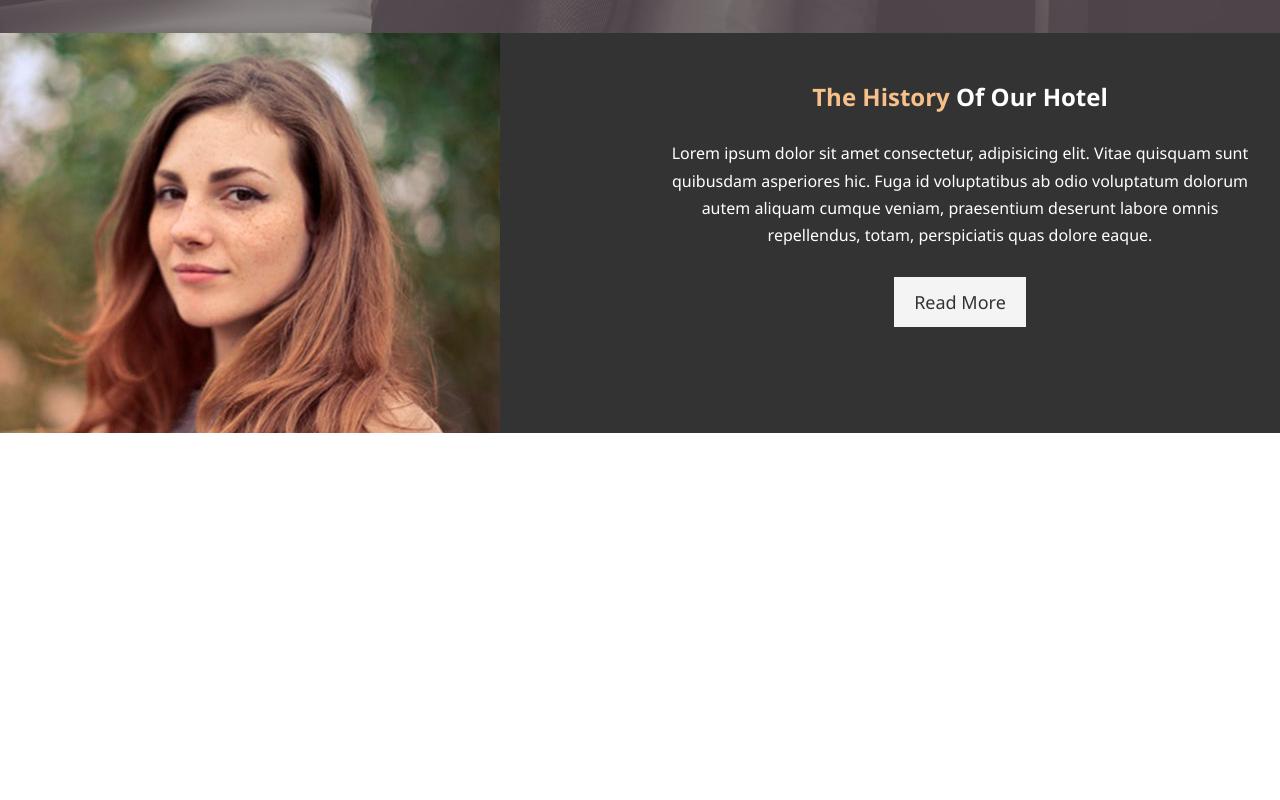
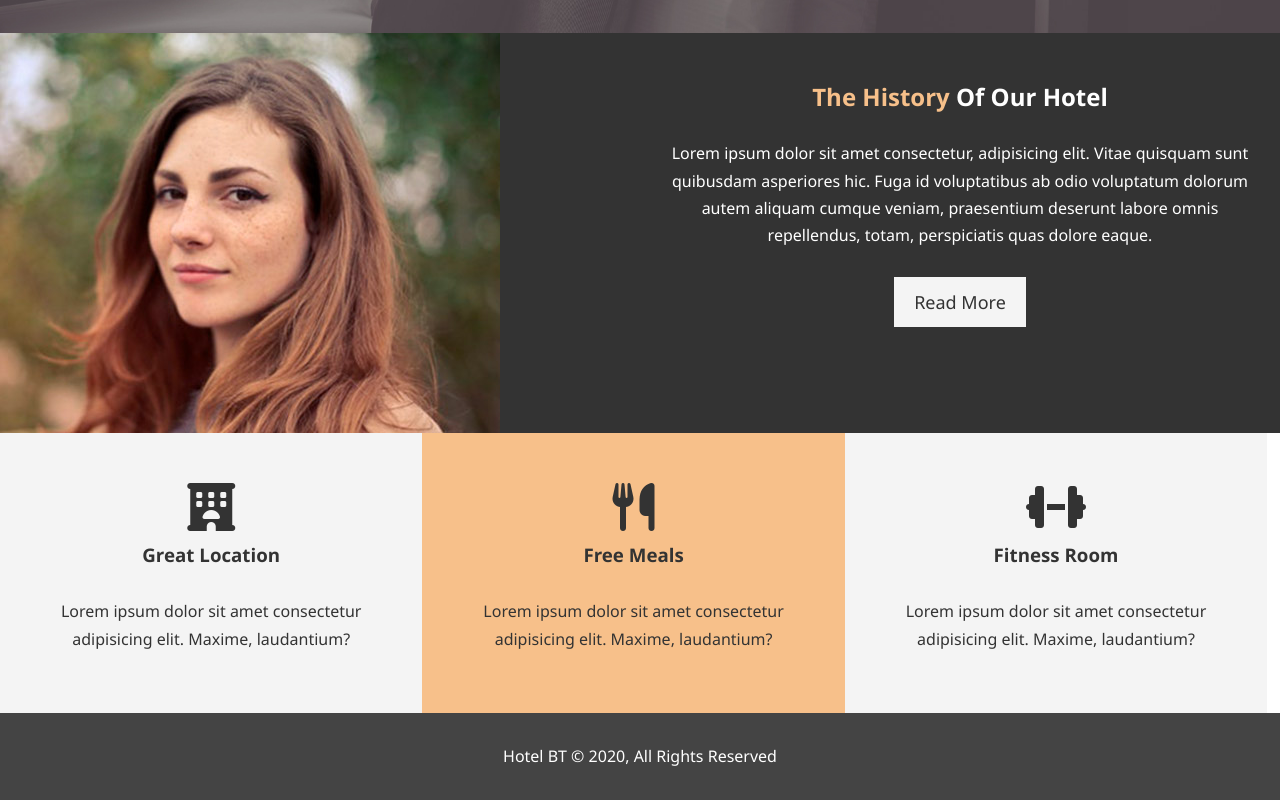
Before and after one commit to abhinavg916/hotel-website, a plain HTML site: page index.html in a window 1280 px wide. Shown: the part 634-1434 px from the top of the page. Before the commit the page ends 1067 px from the top, so only its background shows below. Drawn offline with Linux system fonts and the light colour scheme.

Commit message:
Hotel Features and Footer

```diff
--- a/css/style.css
+++ b/css/style.css
@@ -76,10 +76,13 @@ p {
 }
 
 .bg-primary {
-    background: #333;
-    color: #f7c08A;
+    background: #f7c08A;
+    color: #333;
 }
 
+.clr {
+    clear: both;
+}
 /* NavBar */
 
 #navbar {
@@ -165,3 +168,25 @@ p {
 #home-info .info-content p {
     padding-bottom: 30px;
 }
+
+/* Features */
+
+.box {
+    float: left;
+    width: 33%;
+    padding: 50px;
+    text-align: center;
+}
+
+.box i {
+    margin-bottom: 10px;
+}
+
+/* Footer */
+
+#main-footer {
+    text-align: center;
+    background: #444;
+    color: white;
+    padding: 20px;
+}
--- a/index.html
+++ b/index.html
@@ -7,6 +7,8 @@
     <meta name="description" content="Welcome to the most extraordinary hotel in Jalandhar Punjab">
     <meta name="keywords" content="hotel, jalandhar, jalandhar hotel, punjabi hotel">
     <link rel="stylesheet" href="css/style.css">
+    <link rel="stylesheet" href="../fontawesome-free-5.14.0-web/css/all.css">
+    <script src="https://kit.fontawesome.com/f9d79f9fe4.js" crossorigin="anonymous"></script>
     <title>Hotel BT | Welcome</title>
 </head>
 
@@ -34,6 +36,7 @@
             </div>
         </div>
     </header>
+
     <section id="home-info" class="bg-dark">
         <div class="info-img"></div>
         <div class="info-content">
@@ -44,6 +47,30 @@
             <a href="" class="btn btn-light">Read More</a>
         </div>
     </section>
+
+    <section id="features">
+        <div class="box bg-light">
+            <i class="fas fa-hotel fa-3x"></i>
+            <h3>Great Location</h3>
+            <p>Lorem ipsum dolor sit amet consectetur adipisicing elit. Maxime, laudantium?</p>
+        </div>
+        <div class="box bg-primary">
+            <i class="fas fa-utensils fa-3x"></i>
+            <h3>Free Meals</h3>
+            <p>Lorem ipsum dolor sit amet consectetur adipisicing elit. Maxime, laudantium?</p>
+        </div>
+        <div class="box bg-light">
+            <i class="fas fa-dumbbell fa-3x"></i>
+            <h3>Fitness Room</h3>
+            <p>Lorem ipsum dolor sit amet consectetur adipisicing elit. Maxime, laudantium?</p>
+        </div>
+    </section>
+
+    <div class="clr"></div>
+
+    <footer id="main-footer">
+        <p>Hotel BT &copy; 2020, All Rights Reserved</p>
+    </footer>
 </body>
 
 </html>
```
